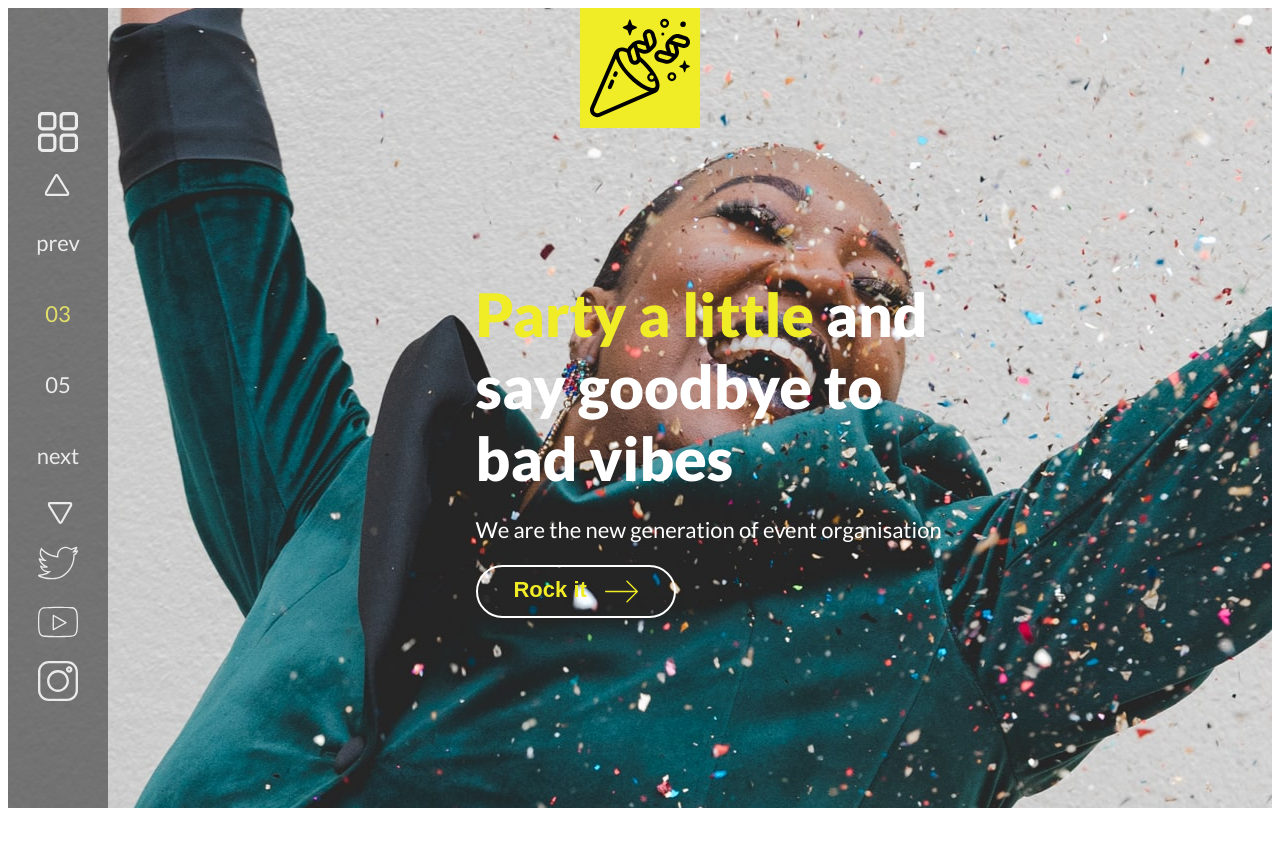
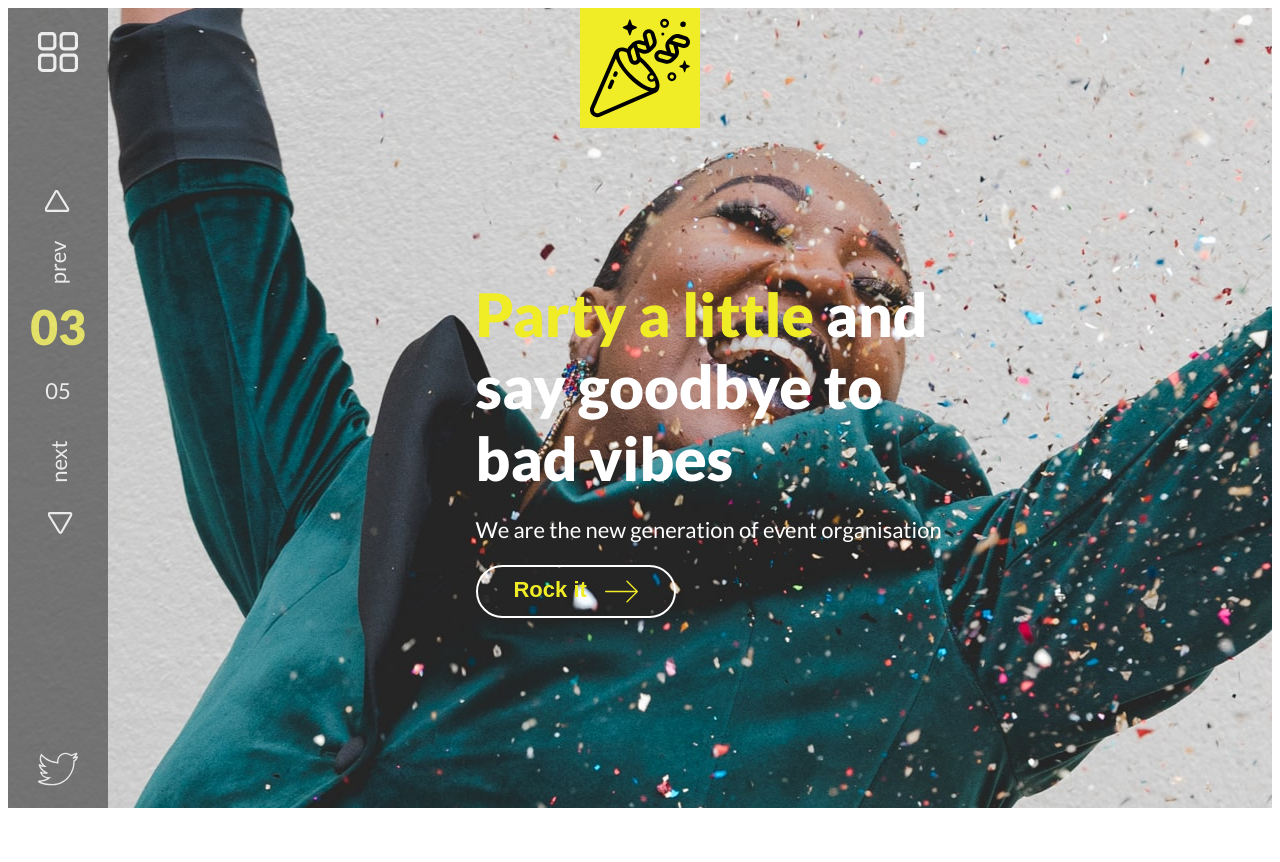
Before and after one commit to ho823/home-page, a plain HTML site: page index.html in a window 1280 px wide. Before the commit the page ends 816 px from the top, so only its background shows below. Drawn offline with Linux system fonts and the light colour scheme.

Commit message:
sidebar is almost done

```diff
--- a/index.html
+++ b/index.html
@@ -31,10 +31,10 @@
         <div class="banner-flex">
           <div class="icon-style"><img src="images/menu.svg" /></div>
           <div class="arrow-top icon-style"><img src="images/arrow.svg" /></div>
-          <p class="prev">prev</p>
-          <p class="text-colored">03</p>
+          <p class="vertical-text">prev</p>
+          <p class="text-colored number-accentued no-margin">03</p>
           <p class="">05</p>
-          <p class="">next</p>
+          <p class="vertical-text">next</p>
           <div class="arrow-bottom icon-style"><img src="images/arrow.svg" /></div>
           <div class="icon-style"><img src="images/twitter.svg" /></div>
           <div class="icon-style"><img src="images/youtube.svg" /></div>
--- a/style.css
+++ b/style.css
@@ -86,30 +86,38 @@ p {
   display: flex;
   flex-direction: column;
   align-items: center;
-  justify-content: center;
   height: 100%;
+  padding-top: 12px;
 }
 
 .icon-style {
   width: 40%;
-  margin: 8px 0px;
+  margin: 12px 0px;
 }
 
 .arrow-top {
   width: 25%;
   transform: rotate(-90deg);
+  margin-top: 100px;
 }
 
 .arrow-bottom {
   width: 25%;
   transform: rotate(90deg);
+  margin-bottom: 200px;
 
 }
 
-.prev {
-  writing-mode: sideways-lr;
+.vertical-text {
+/*   writing-mode: sideways-lr;
   -webkit-writing-mode: sideways-lr;
-  -ms-writing-mode: sideways-lr;
+  -ms-writing-mode: sideways-lr; */
+  transform: rotate(-90deg);
+  transform-origin: 50% 50%;
+}
 
+.number-accentued {
+  font-size: 48px;
+  font-weight: 900;
 
 }
```
